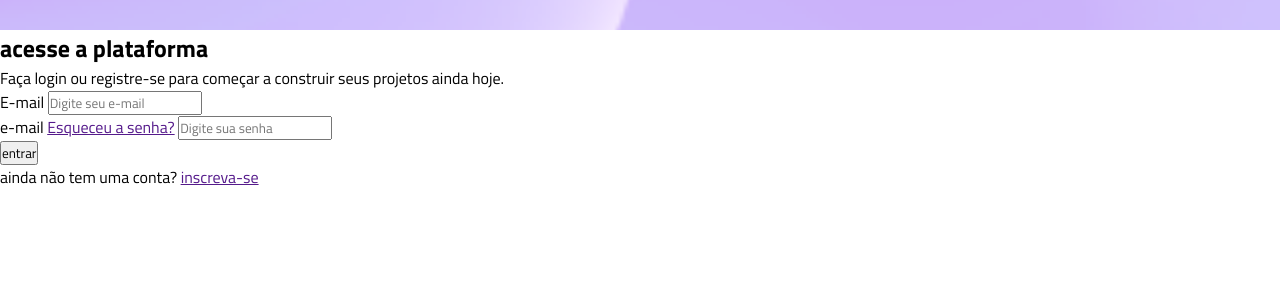
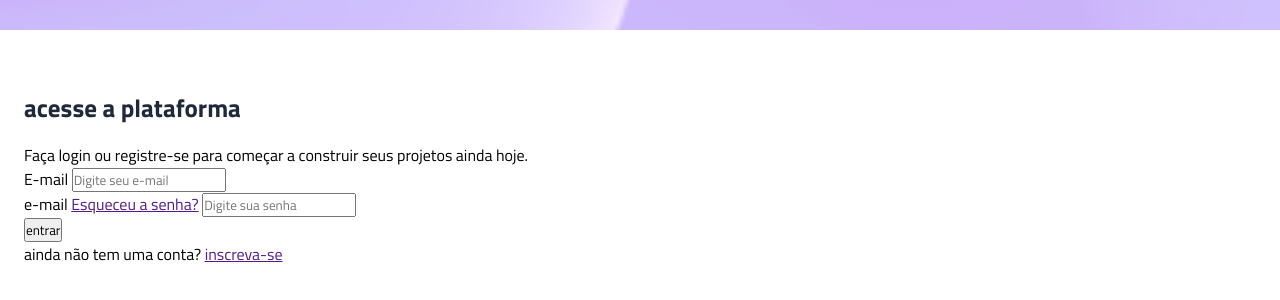
Before and after one commit to gabrielsilva323/projeto-vertigo-parte-2, a plain HTML site: page index.html in a window 1280 px wide. Shown: the part 104-404 px from the top of the page. Drawn offline with Linux system fonts and the light colour scheme.

Commit message:
ajuste da section descricao

```diff
--- a/style.css
+++ b/style.css
@@ -4,6 +4,14 @@
     padding: 0;
     box-sizing: border-box;
     font-family: 'Titillium Web', sans-serif;
+}
+
+/*  irem = 16px */
+/*  40px = 2.5rem*/
+
+:root{
+  --gray-800: #1E293B;
+  --gray-600: #475569;
 }
 
 /* numero = 20 */
@@ -17,4 +25,18 @@ header {
    display: flex;
    justify-content: center;
    align-items: center;
-  }
+
+   margin-bottom: 3.7rem;
+}
+
+main {
+    padding-inline: 1.5rem;
+}
+
+.descricao h1 {
+    color: var(--gray-800);
+    margin-bottom: 1rem;
+    font-size: 1.5625rem;
+}
+
+/* nome de car, rgb, hex, hsl, hwb*/
```
